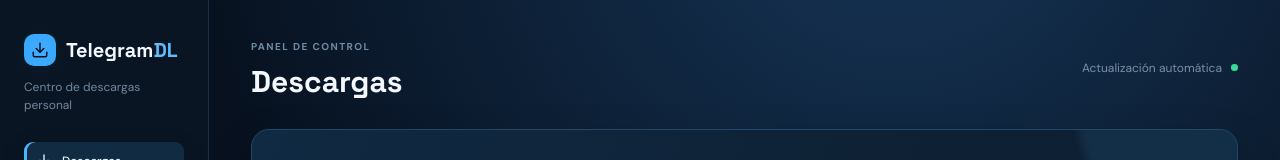
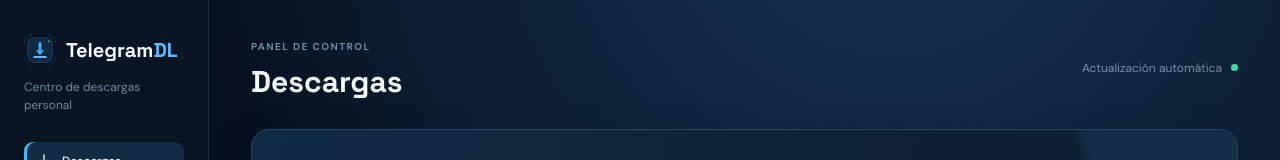
Before and after one commit to infinityxgame/TelegramDL, a Vue app in the folder dashboard/: page / in a window 1280 px wide. Shown: the top 160 px of the page. Built offline with nearby package versions, Linux system fonts and the light colour scheme; no server answers.

Commit message:
feat: usa logo SVG en dashboard y favicon

```diff
--- a/dashboard/index.html
+++ b/dashboard/index.html
@@ -4,7 +4,7 @@
     <meta charset="UTF-8">
     <meta name="viewport" content="width=device-width, initial-scale=1.0">
     <meta name="theme-color" content="#07111f">
-    <link rel="icon" href="/dashboard/favicon.ico" sizes="any">
+    <link rel="icon" type="image/svg+xml" href="/dashboard/telegramdl-android-icon.svg">
     <title>Telegram DL</title>
 </head>
 <body class="p-4 md:p-8">
--- a/dashboard/src/App.vue
+++ b/dashboard/src/App.vue
@@ -13,6 +13,7 @@
 const saving = ref(false)
 const hydrated = ref(false)
 const host = window.location.host
+const logoUrl = `${import.meta.env.BASE_URL}telegramdl-android-icon.svg`
 const activeView = ref('downloads')
 const mobileMenuOpen = ref(false)
 const settings = reactive({
@@ -166,7 +167,7 @@
 <template>
   <div class="app-shell">
     <aside class="sidebar" :class="{ 'mobile-open': mobileMenuOpen }">
-      <div class="brand"><span class="brand-mark"><Download :size="18" /></span><span>Telegram<span class="brand-accent">DL</span></span><button class="mobile-menu-toggle" type="button" :aria-expanded="mobileMenuOpen" aria-label="Abrir menú" @click="mobileMenuOpen = !mobileMenuOpen"><X v-if="mobileMenuOpen" :size="20" /><Menu v-else :size="20" /></button></div>
+      <div class="brand"><span class="brand-mark"><img :src="logoUrl" alt="" /></span><span>Telegram<span class="brand-accent">DL</span></span><button class="mobile-menu-toggle" type="button" :aria-expanded="mobileMenuOpen" aria-label="Abrir menú" @click="mobileMenuOpen = !mobileMenuOpen"><X v-if="mobileMenuOpen" :size="20" /><Menu v-else :size="20" /></button></div>
       <p class="sidebar-copy">Centro de descargas personal</p>
       <nav class="sidebar-nav">
         <button :class="{ selected: activeView === 'downloads' }" @click="activeView = 'downloads'; mobileMenuOpen = false"><ArrowDownToLine :size="16" /> Descargas</button>
--- a/dashboard/src/style.css
+++ b/dashboard/src/style.css
@@ -55,6 +55,7 @@
   .speed-row input { width: 70px; }
 }
 .mobile-menu-toggle{display:none;margin-left:auto;border:1px solid #294963;background:#102b42;color:#a9cce2;width:38px;height:38px;border-radius:10px;place-items:center;cursor:pointer}
+.brand-mark img{width:100%;height:100%;display:block;border-radius:10px}
 .delete-button{display:grid;place-items:center;border:0;background:transparent;color:#d9828b;width:32px;height:32px;border-radius:8px;cursor:pointer}.delete-button:hover{background:#48252c;color:#ffb0b0}
 @media (max-width: 900px) {
   .sidebar { display: flex !important; }
```
Also changed, not shown: dashboard/public/telegramdl-android-icon.svg (added).
